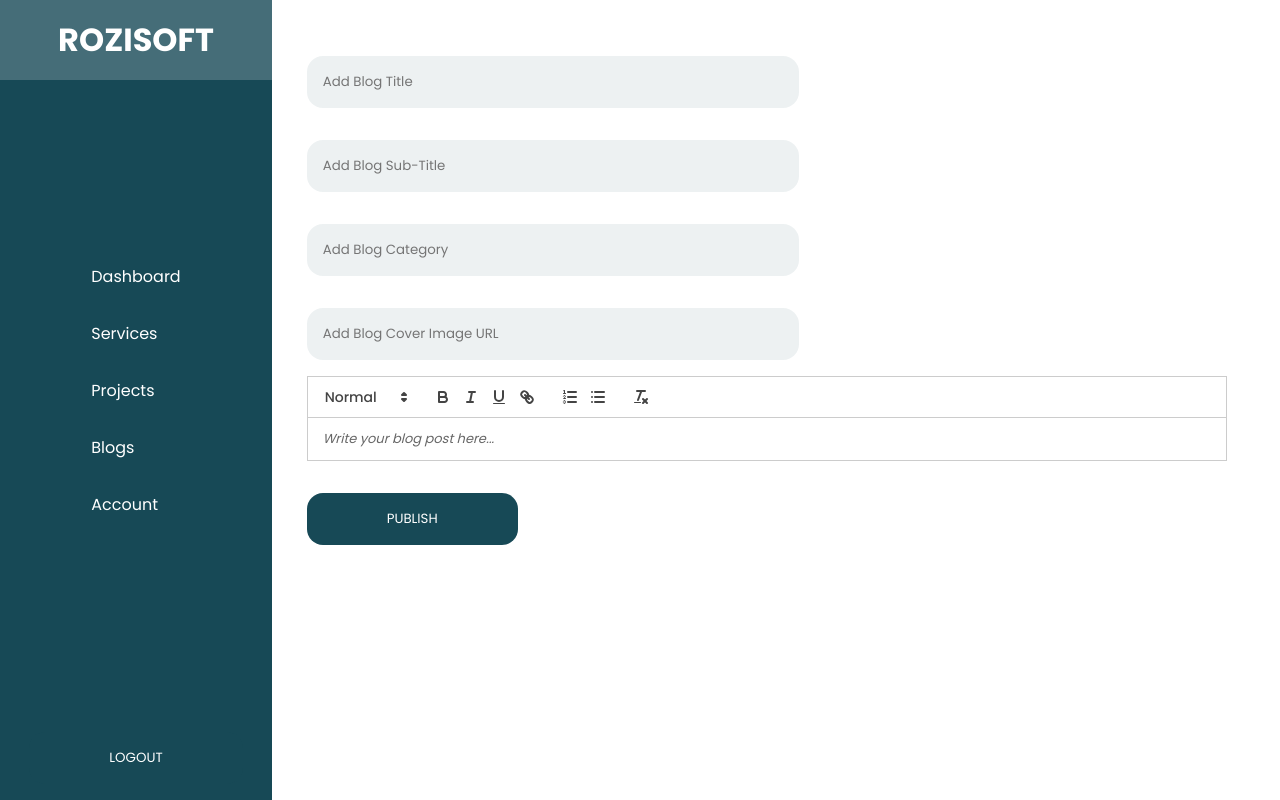
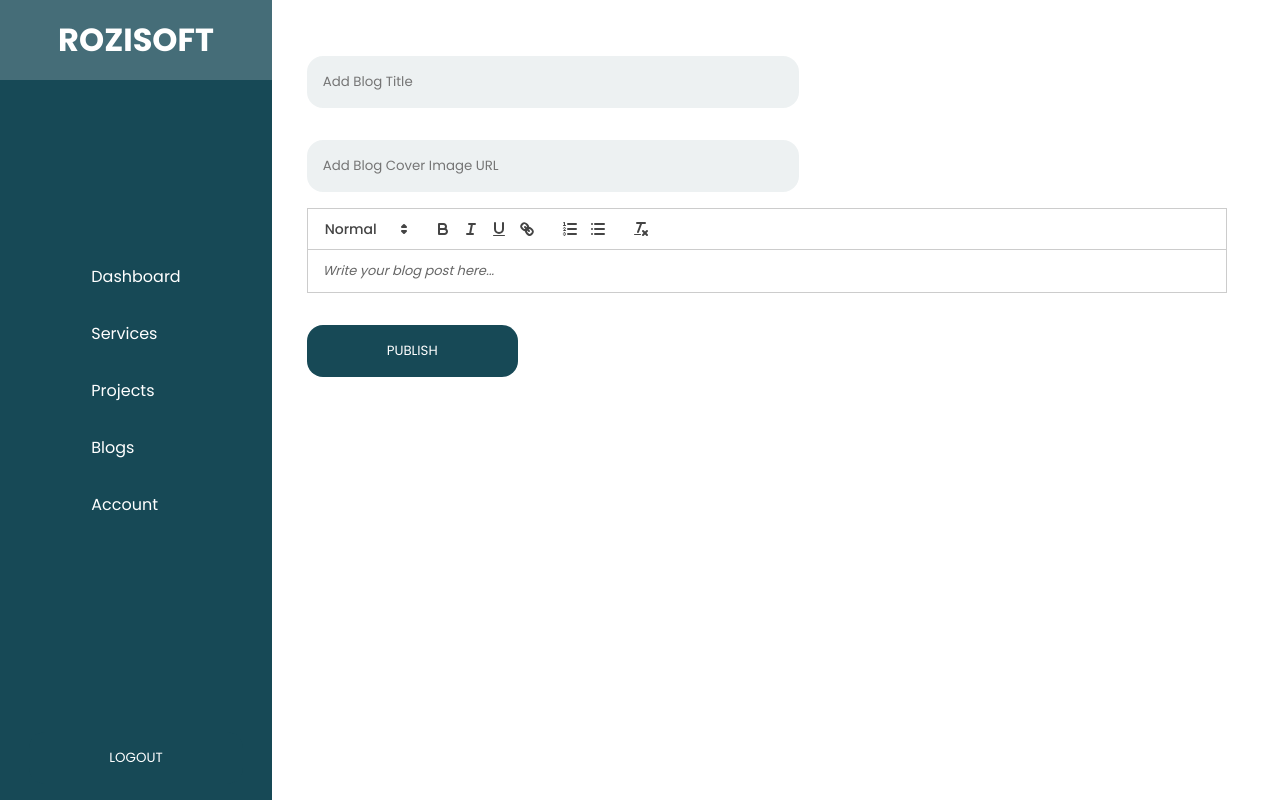
Before and after one commit to Samie-ub/rozisoft-website, a React (Create React App) app in the folder client/: page /rozisoft-admin/dashboard/blogs in a window 1280 px wide. Built offline with nearby package versions, Linux system fonts and the light colour scheme; sample sign-in values are in the browser's storage.

Commit message:
backend updates

```diff
--- a/client/src/component/BlogSetup.jsx
+++ b/client/src/component/BlogSetup.jsx
@@ -10,25 +10,22 @@ import "react-quill/dist/quill.snow.css";
 function BlogSetup() {
   const [blogContent, setBlogContent] = useState("");
   const [blogTitle, setBlogTitle] = useState("");
-  const [blogSubTitle, setBlogSubTitle] = useState("");
-  const [blogcategory, setBlogCategory] = useState("");
   const [blogCoverImageUrl, setBlogCoverImageUrl] = useState("");
   const handleSubmit = async (e) => {
     e.preventDefault();
     try {
-      const response = await axios.post("https://rozisoft-website-backend.vercel.app/blog", {
-        content: blogContent,
-        title: blogTitle,
-        subTitle: blogSubTitle,
-        coverImageUrl: blogCoverImageUrl,
-        category: blogcategory,
-      });
+      const response = await axios.post(
+        "https://rozisoft-website-backend.vercel.app/blog",
+        {
+          content: blogContent,
+          title: blogTitle,
+          coverImageUrl: blogCoverImageUrl,
+        }
+      );
       toast.success("Blog post created successfully");
       setBlogContent("");
       setBlogTitle("");
-      setBlogSubTitle("");
       setBlogCoverImageUrl("");
-      setBlogCategory("");
       console.log(response);
     } catch (error) {
       console.error("Error creating blog post:", error);
@@ -74,22 +71,7 @@ function BlogSetup() {
                         value={blogTitle}
                         onChange={(e) => setBlogTitle(e.target.value)}
                       />
-                      <input
-                        type="text"
-                        className="i-width"
-                        placeholder="Add blog sub-title"
-                        value={blogSubTitle}
-                        required
-                        onChange={(e) => setBlogSubTitle(e.target.value)}
-                      />
-                      <input
-                        type="text"
-                        className="i-width"
-                        required
-                        placeholder="Add blog category"
-                        value={blogcategory}
-                        onChange={(e) => setBlogCategory(e.target.value)}
-                      />
+
                       <input
                         type="url"
                         required
```
Also changed, not shown: 2 other files (tests, documents, lock files or other folders).
